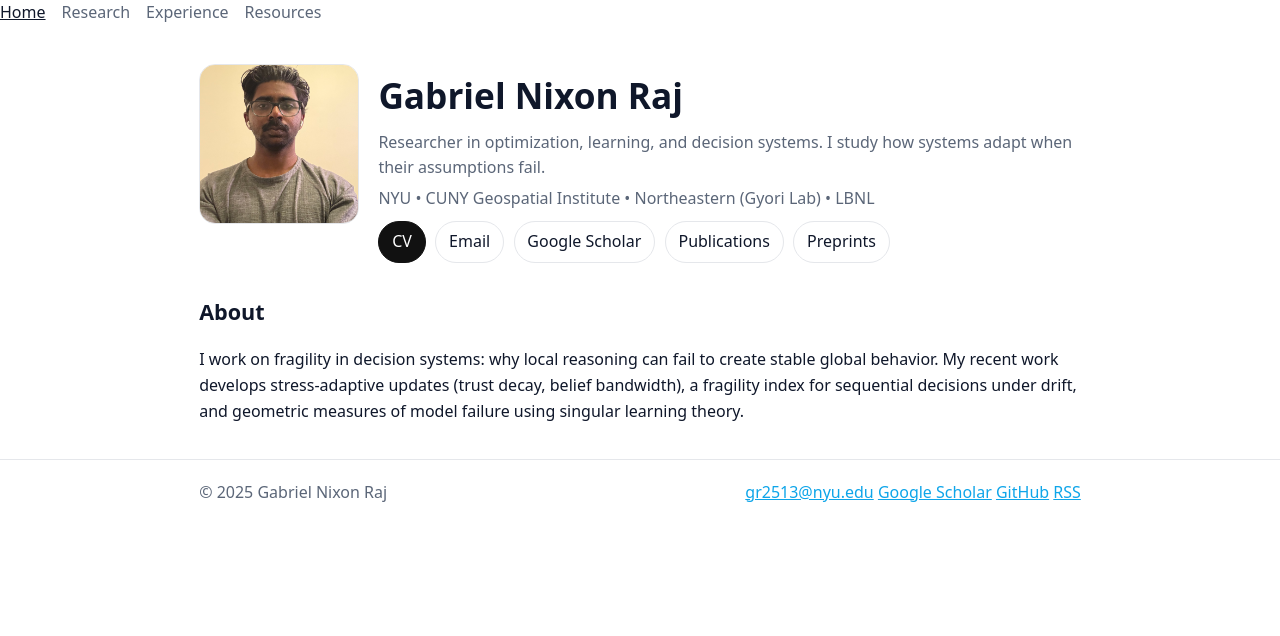
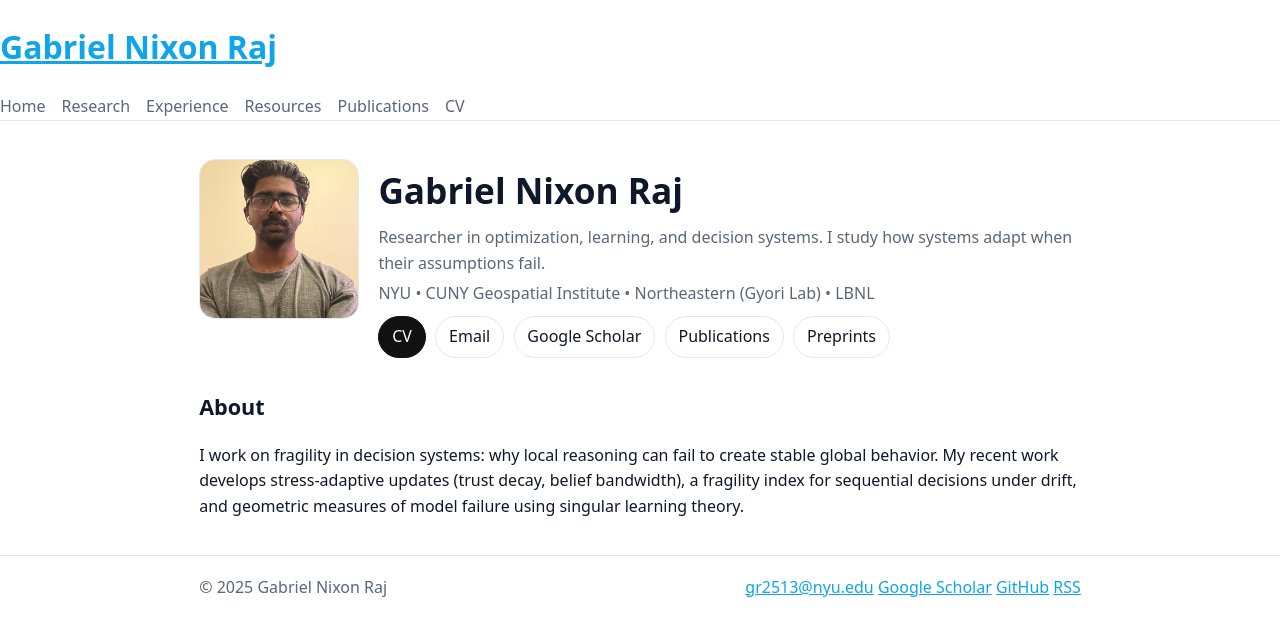
Before and after one commit to GabrielNixon/gabrielnixon.github.io, a Jekyll site: the page built from index.md, in a window 1280 px wide. Shown: the top 636 px of the page. Built offline with Jekyll 4.4.1, drawn with Linux system fonts in a browser that asks for light colours.

Commit message:
Update header.html

```diff
--- a/_includes/header.html
+++ b/_includes/header.html
@@ -1,6 +1,15 @@
+<header class="site-header">
+  <div class="container">
+    <h1 class="site-title">
+      <a href="{{ '/' | relative_url }}">Gabriel Nixon Raj</a>
+    </h1>
     <nav class="nav">
       <a href="{{ '/' | relative_url }}">Home</a>
       <a href="{{ '/research/' | relative_url }}">Research</a>
       <a href="{{ '/experience/' | relative_url }}">Experience</a>
       <a href="{{ '/resources/' | relative_url }}">Resources</a>
+      <a href="{{ '/publications/' | relative_url }}">Publications</a>
+      <a href="{{ '/cv/' | relative_url }}">CV</a>
     </nav>
+  </div>
+</header>
```
Lines whose indentation alone changed are shown as unchanged.
